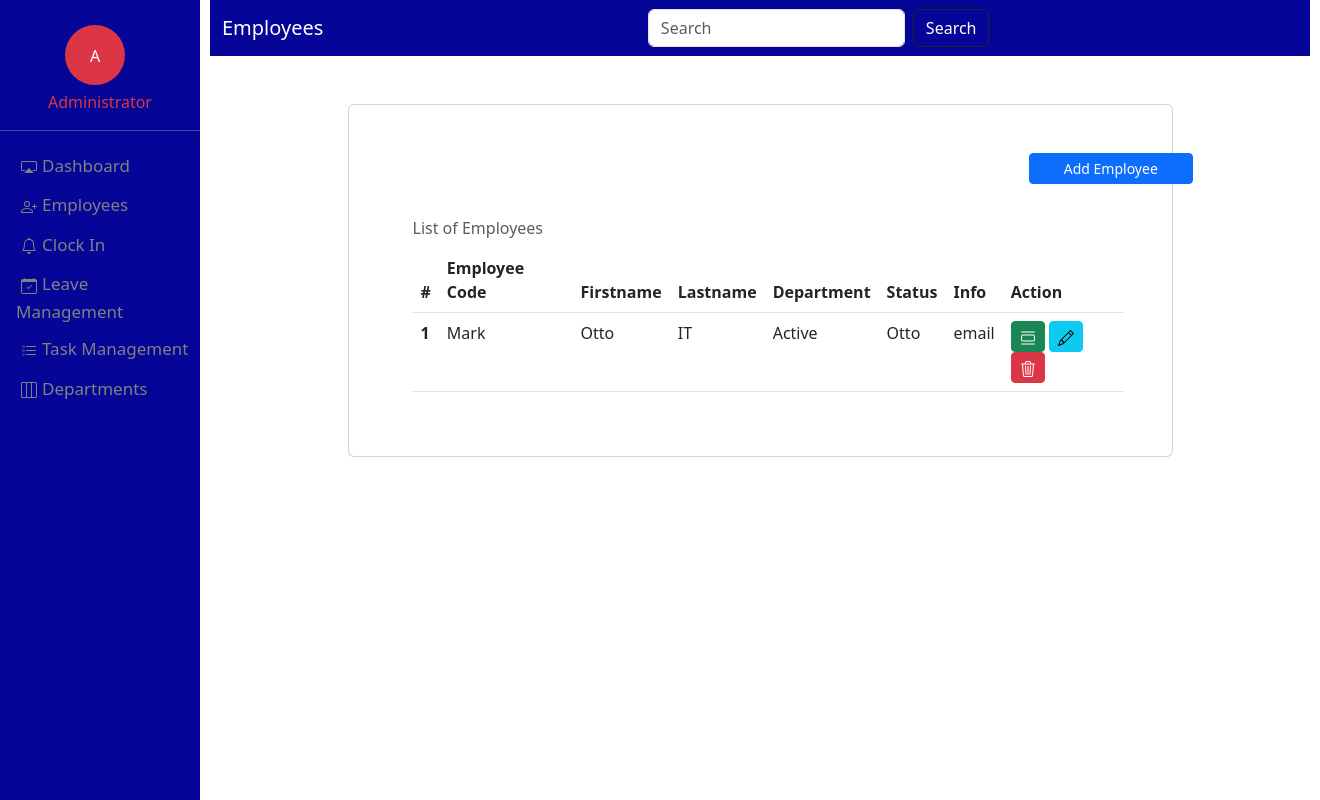
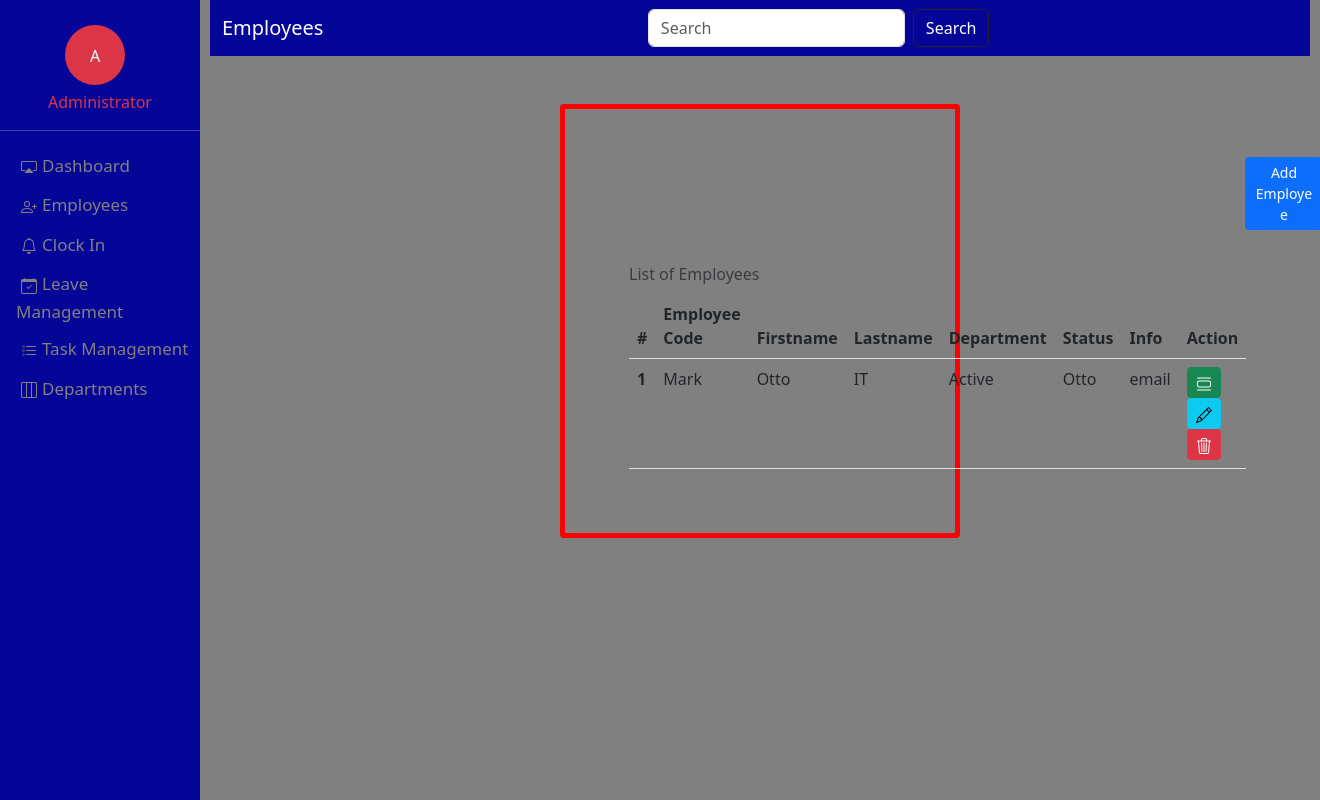
Before and after one commit to Xavull/attendance_management_system, a PHP site: page /admin/Employees.php in a window 1320 px wide. Run offline with PHP 8.4, Linux system fonts and the light colour scheme.

Commit message:
background

```diff
--- a/assets/css/style.css
+++ b/assets/css/style.css
@@ -37,3 +37,62 @@
       #navbar{
         background-color: rgb(5, 5, 151);
       }
+
+/* Style for background login */
+      html, body{
+        height:100%;
+    }
+    .card {
+       position: relative;
+       display: flex;
+       flex-direction: column;
+       min-width: 0;
+       word-wrap: break-word;
+       background-color: rgb(193, 193, 214);
+       background-clip: border-box;
+       border: 1px solid rgba(0, 0, 0, 0.125);
+       border-radius: 0.25rem;
+       background: border-box;
+       border-color: red;
+       border-width: thick;
+   }
+body {
+margin: 0;
+font-family: var(--bs-body-font-family);
+font-size: var(--bs-body-font-size);
+font-weight: var(--bs-body-font-weight);
+line-height: var(--bs-body-line-height);
+color: white;
+text-align: var(--bs-body-text-align);
+background-color:grey ;
+-webkit-text-size-adjust: 100%;
+-webkit-tap-highlight-color: rgba(0, 0, 0, 0);
+}
+    .bg-video {
+        position: fixed;
+        top: 0;
+        right: 0;
+        bottom: 0;
+        left: 0;
+        overflow: hidden;
+        z-index: -1;
+    }
+    .bg-video video {
+        min-width: 100%;
+        min-height: 100%;
+        object-fit: cover;
+    }
+    .center {
+        display: flex;
+        justify-content: center;
+        align-items: center;
+        flex-direction: column;
+        height: 100%;
+    }
+    .card {
+        width: 100%;
+        max-width: 400px;
+    }
+    img.logo {
+        max-height: 400px;
+    }
```
Also changed, not shown: index.php (+8 -1 lines), images/Office7.jpg (added), images/logo.png (added), 1 other file.
